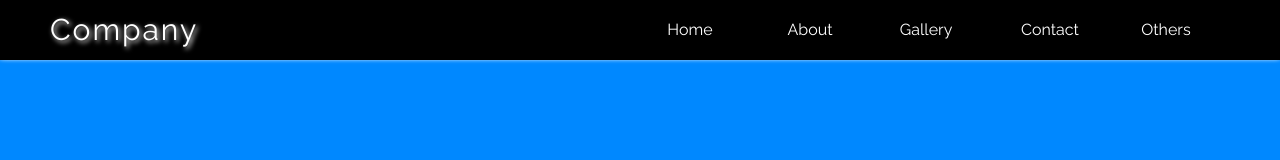
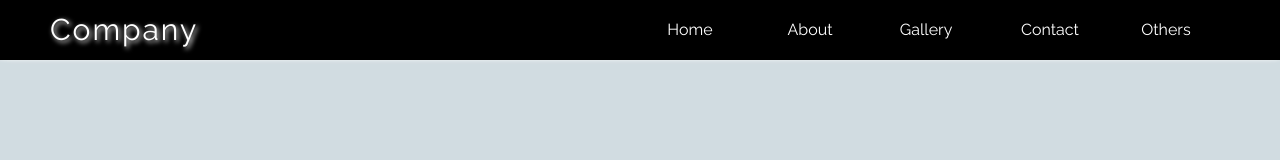
Before and after one commit to Carlahu2015/resume, a plain HTML site: page index.html in a window 1280 px wide. Drawn offline with Linux system fonts and the light colour scheme.

Commit message:
Update index.css

```diff
--- a/index.css
+++ b/index.css
@@ -3,7 +3,7 @@
   padding:0;
 }
 body {
-  background-color:#0088ff;
+  background-color:#d1dce1;
   font-family: 'Raleway', sans-serif;
 }
 
```
